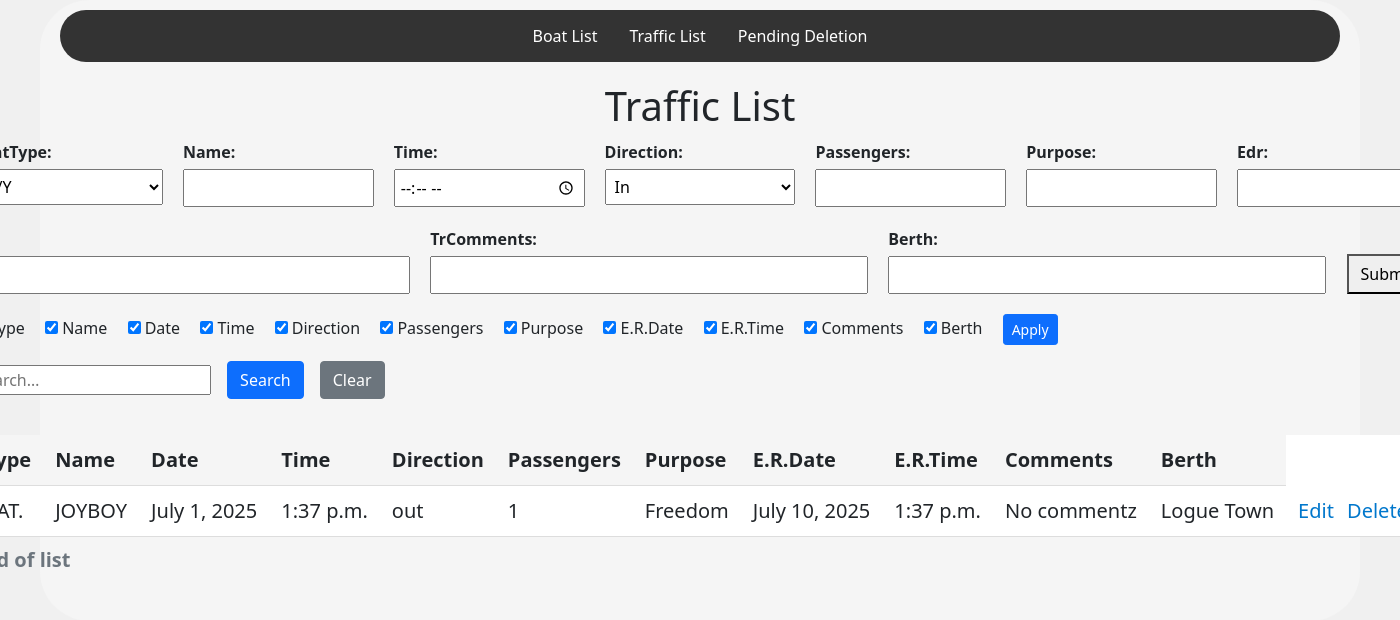
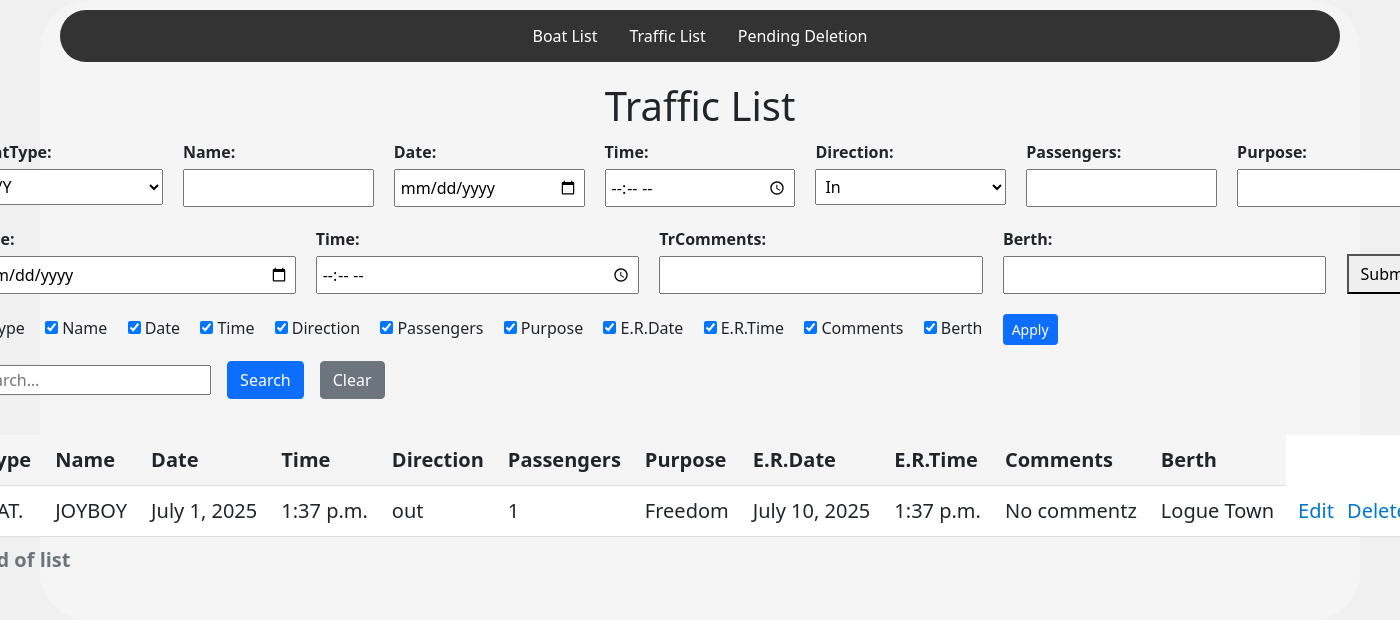
Before and after one commit to Siletnap/excelReplacer_0.1, a Django app: page /traffic/ in a window 1400 px wide; the page is wider, and only the part inside the window is pictured. Shown: the top 620 px of that part. Run offline with Django 5.2, Linux system fonts and the light colour scheme; data comes from the database, SQL or seed files in the repository; both versions use the stored data as it was after the commit; some libraries are stand-ins or nearby versions.

Commit message:
checks current url before disabling datePicker Corrected dateInput --> timeInput in forms.py

```diff
--- a/control/trafficApp/forms.py
+++ b/control/trafficApp/forms.py
@@ -1,5 +1,5 @@
 from django import forms
-from django.forms.widgets import DateInput
+from django.forms.widgets import DateInput, TimeInput
 import datetime
 from .models import Boat, TrafficEntry
 
@@ -11,9 +11,20 @@ class NewTrafficForm(forms.ModelForm):
     )
     trTime = forms.TimeField(
         required=False,
-        widget=DateInput(attrs={'type': 'time'}),
+        widget=TimeInput(attrs={'type': 'time', 'step': '60'}),
         label="Time",
     )
+    edr = forms.DateField(
+        required=False,
+        widget=DateInput(attrs={'type': 'date'}),
+        label="Date"
+    )
+    etr = forms.TimeField(
+        required=False,
+        widget=TimeInput(attrs={'type': 'time', 'step': '60'}),
+        label="Time",
+    )
+
     class Meta:
         model  = TrafficEntry
         fields = [
--- a/control/trafficApp/static/css/style.css
+++ b/control/trafficApp/static/css/style.css
@@ -22,7 +22,7 @@
     background: #111;
 }
 
-.container > ul li a.active {
+.container > ul li a:active {
     background: #04AA6D;
 }
 
--- a/control/trafficApp/static/js/calendarAppear.js
+++ b/control/trafficApp/static/js/calendarAppear.js
@@ -23,7 +23,7 @@ document.addEventListener('DOMContentLoaded', () => {
             const today = formatToday();
             if (!cidInput.value)  cidInput.value  = today;
 
-        } else {
+        } else if (location.pathname === '/'){
             dateDiv.style.display = 'none';
         }
     }
```
Also changed, not shown: control/db.sqlite3.
